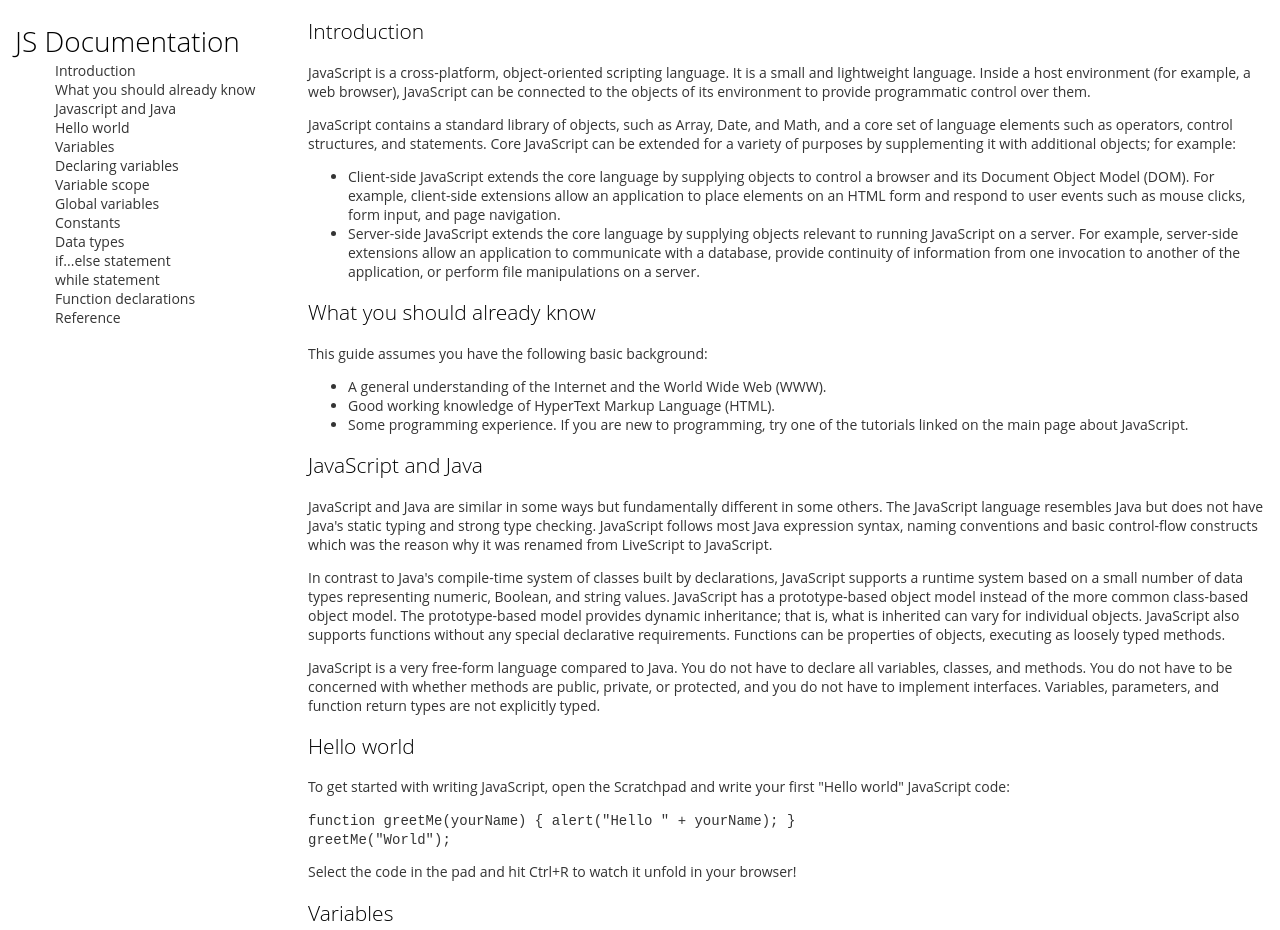
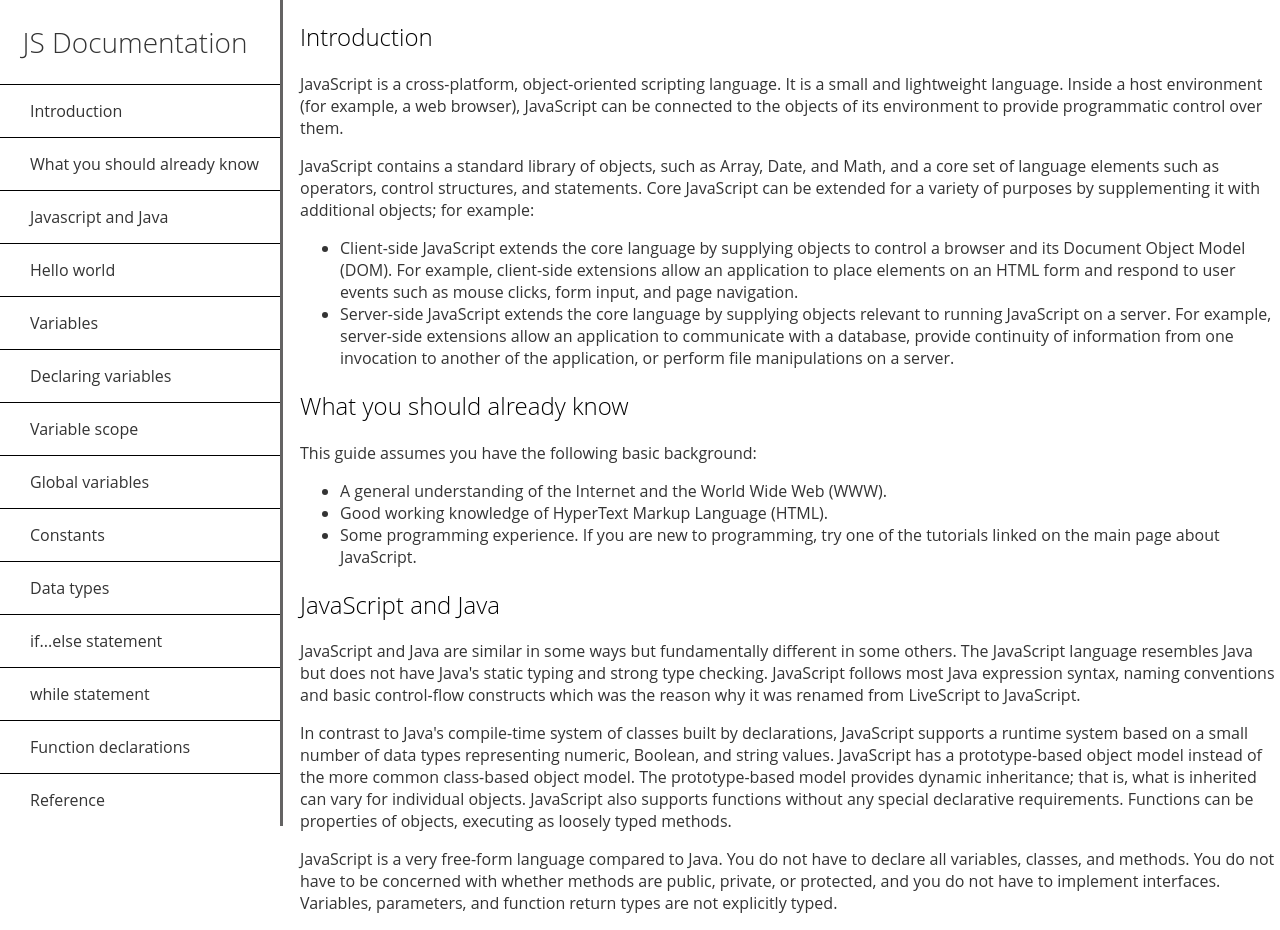
Before and after one commit to alyssa-denary/freecodecamp-projects, a plain HTML site: page tech-doc-page/index.html in a window 1280 px wide. Shown: the top 930 px of the page. Drawn offline with Linux system fonts and the light colour scheme.

Commit message:
feat: side nav bar added

```diff
--- a/tech-doc-page/index.html
+++ b/tech-doc-page/index.html
@@ -8,8 +8,8 @@
     <title>Technical Documentation Page</title>
   </head>
   <body>
-    <h1 class="left">JS Documentation</h1>
     <nav id="nav" class="left">
+      <h1 id="heading" class="left">JS Documentation</h1>
       <ul>
         <li><a href="#intro">Introduction</a></li>
         <li><a href="#already-know">What you should already know</a></li>
@@ -27,7 +27,7 @@
         <li><a href="#reference">Reference</a></li>
       </ul>
     </nav>
-    <main>
+    <main id="main">
       <h2 id="intro">Introduction</h2>
       <p>
         JavaScript is a cross-platform, object-oriented scripting language. It
--- a/tech-doc-page/styles.css
+++ b/tech-doc-page/styles.css
@@ -1,5 +1,6 @@
 :root {
   --darkGrey: rgb(52, 52, 52);
+  --borderGrey: rgb(100, 99, 99);
 }
 
 *,
@@ -10,7 +11,8 @@
 
 body {
   font-family: "Open Sans", Arial, sans-serif;
-  font-size: 14px;
+  font-size: 16px;
+  margin: 0;
 }
 
 body :not(h1) :not(h2) {
@@ -22,24 +24,41 @@ h2 {
   font-weight: 300;
 }
 
-.left {
+#heading {
+  font-size: 28px;
+  text-align: center;
+  width: 270px;
+}
+
+html {
+  margin: 0;
+  padding: 0;
+}
+
+#main {
+  padding-left: 300px;
+  overflow: scroll;
+}
+
+#nav {
   position: fixed;
   left: 0;
   width: 280px;
-  padding: 5px;
-  margin: 0 10px;
+  border-right: 3px solid var(--borderGrey);
+  overflow-y: scroll;
 }
 
-main {
-  padding-left: 300px;
-}
-
-#nav {
-  margin-top: 25px;
+#nav ul {
+  margin: 0;
+  padding: 0;
+  overflow-y: auto;
 }
 
 #nav ul li {
   list-style: none;
+  padding: 15px 10px 15px 30px;
+  border-top: 1px solid black;
+  position: relative;
 }
 
 #nav ul li a {
```
